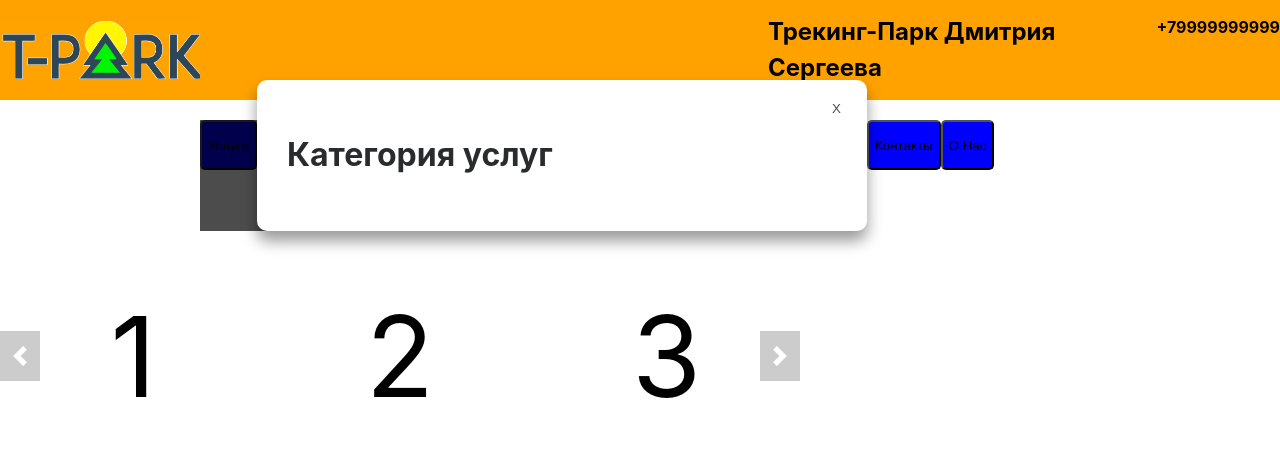
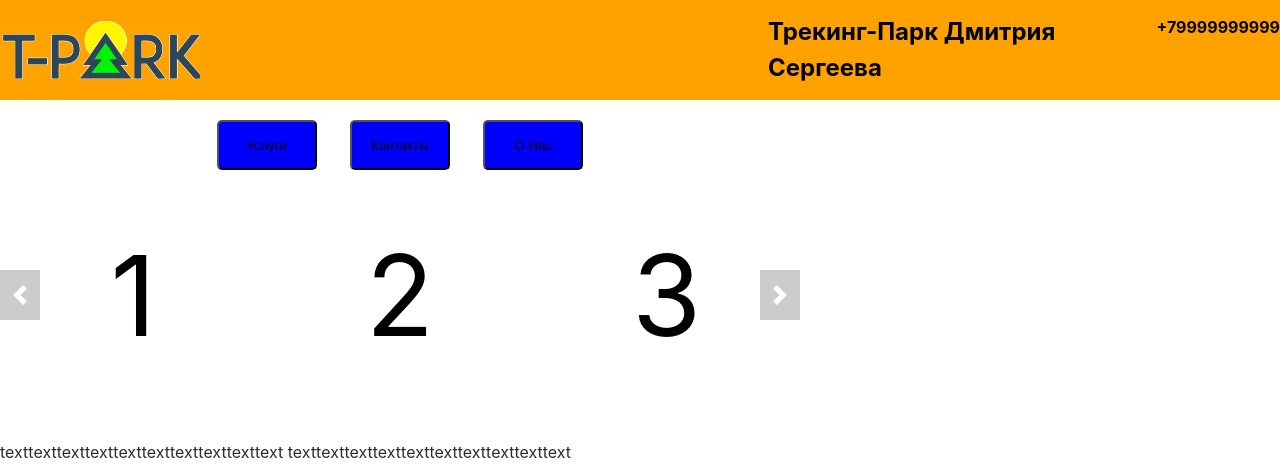
Before and after one commit to normalisht/TParkSite, a Flask app: page / in a window 1280 px wide. Shown: the top 467 px of the page. Run offline with Flask 2, Linux system fonts and the light colour scheme; some libraries are stand-ins or nearby versions.

Commit message:
модальное окно fix

```diff
--- a/app/static/main.css
+++ b/app/static/main.css
@@ -99,7 +99,7 @@ img {
     max-height: 100px;
 }
 
-<!--Модальное окно дя услуг-->
+/* Модальное окно дя услуг */
 
 .modal {
     position: fixed;
--- a/app/static/modal.js
+++ b/app/static/modal.js
@@ -2,29 +2,23 @@
 
 (function(){
     'use strict';
-    document.addEventListener('click',EasyTogglerHandler);
-    function EasyTogglerHandler(event){
-        const EY_BTN=event.target.closest('[data-easy-toggle]');
-        if(EY_BTN){
-            event.preventDefault();
-            let ey_target=EY_BTN.getAttribute('data-easy-toggle');
-            let ey_class=EY_BTN.getAttribute('data-easy-class');
-            try{document.querySelector(ey_target).classList.toggle(ey_class)}
-            catch(ey_error){console.warn('EasyToggler.js: Блок '+ey_target+' не существует')}
-        }
-        if(!EY_BTN){
-            let ey_rcoe_block_targets=document.querySelectorAll('[data-easy-rcoe]');
-            Array.from(ey_rcoe_block_targets).forEach.call(ey_rcoe_block_targets,function(ey_rcoe_block_target){
-                let ey_rcoe_block=ey_rcoe_block_target.getAttribute('data-easy-toggle'),ey_rcoe_block_class=ey_rcoe_block_target.getAttribute('data-easy-class');
-                if(!event.targetclosest(ey_rcoe_block)){
-                    try{
-                        document.querySelector(ey_rcoe_block).classList.remove(ey_rcoe_block_class)
-                    }
-                    catch(ey_error){
-                        console.warn('EasyToggler.js : Блок '+ey_rcoe_block+' не существует')
-                    }
-                }
-            })
-        }
+
+    document.addEventListener('DOMContentLoaded', function() {
+
+        let modal_win = document.getElementById('navigation_buttons')
+
+        modal_win.addEventListener('click', EasyTogglerHandler);
+    })
+
+    function EasyTogglerHandler(event) {
+
+        let EY_BTN=event.target.closest('[data-easy-toggle]');
+
+        if(!EY_BTN) return;
+
+        event.preventDefault();
+        let ey_target=EY_BTN.getAttribute('data-easy-toggle');
+        let ey_class=EY_BTN.getAttribute('data-easy-class');
+        document.querySelector(ey_target).classList.toggle(ey_class)
     }
 })()
--- a/app/templates/main/main.html
+++ b/app/templates/main/main.html
@@ -3,27 +3,23 @@
 {% block app_content %}
 
     <script type="text/javascript>" src="{{ url_for('static', filename='slider.js') }}"></script>
+    <script type="text/javascript" src="{{ url_for('static', filename='modal.js') }}"></script>
 
-    <div class="block_buttons">
-        <input type="button" value="Услуги" class="button_main" data-easy-toggle="#modalWin" data-easy-class="show">
-
+    <div id='navigation_buttons' class="block_buttons">
         <!--Модальное окно для Услуг-->
-
-        <div id="modalWin" class="modal">
+        <div id="modalWin" class="modal" data-easy-toggle="#modalWin" data-easy-class="show">
             <div class="modal-window">
                 <h1>Категория услуг</h1>
 
-                <button class="btn-close" data-easy-toggle="#modalWin" data-easy-class="show">X</button>
+                <button class="btn-close">X</button>
             </div>
 
-            <div class="overlay" data-easy-toggle="#modalWin" data-easy-class="show"></div>
+            <div class="overlay"></div>
         </div>
-
-        <script type="text/javascript" src="{{ url_for('static', filename='modal.js') }}"></script>
-
         <!--конец модального окна услуг-->
 
-
+        <input type="button" value="Услуги" class="button_main" data-easy-toggle="#modalWin"
+               data-easy-class="show">
         <input type="button" value="Контакты" class="button_main">
         <input type="button" value="О Нас" class="button_main">
     </div>
```
